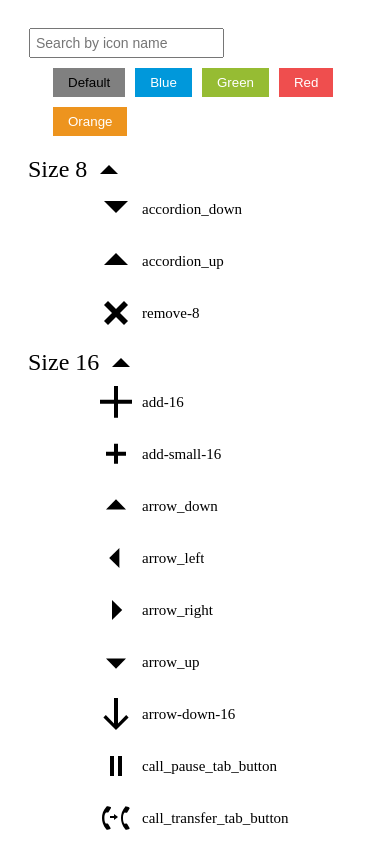
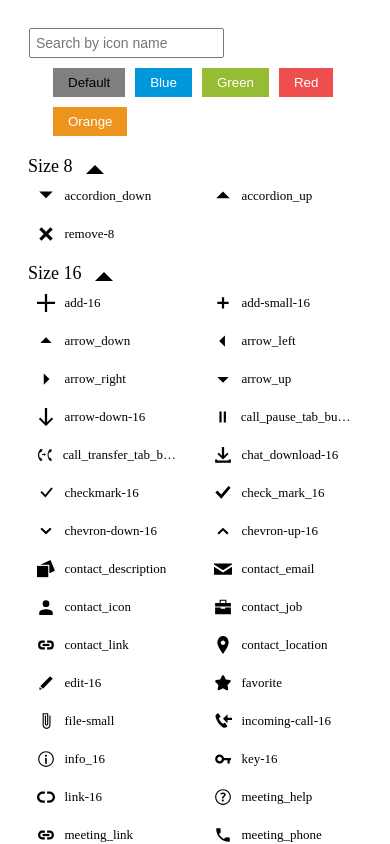
Before and after one commit to VitalyBaboshin/VitalyBaboshin-test_task_-Intermd-, an Angular app: page / in a window 390 px wide. Shown: the top 844 px of the page. Built offline with nearby package versions, Linux system fonts and the light colour scheme.

Commit message:
Рефакторинг

```diff
--- a/src/app/listIcons/components/group-icons/group-icons.component.scss
+++ b/src/app/listIcons/components/group-icons/group-icons.component.scss
@@ -35,8 +35,8 @@
 }
 
 :host ::ng-deep svg {
-  width: 32px;
-  height: 32px;
+  width: 24px;
+  height: 24px;
 }
 
 :host ::ng-deep .svg-name{
@@ -49,9 +49,50 @@
   overflow: hidden;
   text-overflow: ellipsis;
 }
+@media (max-width: 768px) {
+  .title {
+    font-size: 18px;
+  }
+}
+
 
 @media (max-width: 600px) {
   :host ::ng-deep .svg-container {
     place-self: center;
   }
 }
+@media (max-width: 500px) {
+  :host ::ng-deep svg {
+    width: 18px;
+    height: 18px;
+  }
+  :host ::ng-deep .svg-name{
+    font-size: 13px;
+  }
+  :host ::ng-deep .svg-container {
+    width: 170px;
+  }
+  .svg-group-container {
+    grid-template-columns: repeat( auto-fill, minmax(170px, auto));
+  }
+}
+
+@media (max-width: 450px) {
+
+  :host ::ng-deep .svg-container {
+    width: 140px;
+  }
+  .svg-group-container {
+    grid-template-columns: repeat( auto-fill, minmax(140px, auto));
+  }
+}
+
+@media (max-width: 360px) {
+
+  :host ::ng-deep .svg-container {
+    width: 120px;
+  }
+  .svg-group-container {
+    grid-template-columns: repeat( auto-fill, minmax(120px, auto));
+  }
+}
--- a/src/app/listIcons/components/group-icons/group-icons.component.ts
+++ b/src/app/listIcons/components/group-icons/group-icons.component.ts
@@ -1,9 +1,5 @@
-import {
-  AfterContentInit, AfterViewInit, ChangeDetectorRef,
-  Component,
-} from '@angular/core';
+import {AfterContentInit, Component,} from '@angular/core';
 import {DomSanitizer} from "@angular/platform-browser";
-import {filter} from "rxjs/operators";
 
 @Component({
   selector: 'tst-inter-group-icons',
@@ -14,14 +10,12 @@ import {filter} from "rxjs/operators";
 export class GroupIconsComponent implements AfterContentInit {
   public title: string = null;
   public objInner: {}
+  public result = {}
   public html
   public visible = true
-  public result = {}
   public fill: string = '#000000'
-  // private mass = [ {}]
 
   constructor(private domSanitizer: DomSanitizer) {
-    // this.result = this.objInner
   }
 
   ngAfterContentInit(): void {
@@ -29,11 +23,38 @@ export class GroupIconsComponent implements AfterContentInit {
       this.result = this.objInner
   }
 
+  createElement(obj: {}) {
+    //Создаем общий div, innerHtml которого, в конце передадим в DOM
+    const divAllElement = document.createElement('div')
+
+    for (let key in obj) {
+      //Создаем контейнер куда передадим элемент svg и элемент p (имя svg)
+      //key - name, value - svg содержимое,
+      const divElement = document.createElement('div')
+      divElement.classList.add('svg-container')
+      //Добавили внутрь svg
+      divElement.innerHTML = obj[key]
+      divElement.firstElementChild.setAttribute('fill', this.fill)
+
+      const pElement = document.createElement('p')
+      pElement.classList.add('svg-name')
+      pElement.innerText = key
+
+      divElement.appendChild(pElement)
+      divAllElement.appendChild(divElement)
+    }
+
+    //пропуск через санитайзер(удаляет лишний мусор и т.д.)
+    this.html = this.domSanitizer.bypassSecurityTrustHtml(divAllElement.innerHTML)
+  }
+
+  //Установка заливки svg
   setFill(colorFill: string) {
     this.fill = colorFill
     this.createElement(this.result)
   }
 
+  //Фильтруем лишнее
   seacrh(str: string) {
     this.result = {}
 
@@ -42,35 +63,6 @@ export class GroupIconsComponent implements AfterContentInit {
         this.result[key] = this.objInner[key]
       }
     }
-
     this.createElement(this.result)
   }
-
-  createElement(obj: {}) {
-    console.log('this.objInner', obj)
-
-    const divAllElement = document.createElement('div')
-    for (let key in obj) {
-      const divElement = document.createElement('div')
-      divElement.classList.add('svg-container')
-
-      divElement.innerHTML = obj[key]
-      // console.log(divElement.innerHTML)
-      divElement.firstElementChild.setAttribute('fill', this.fill)
-      //
-      const pElement = document.createElement('p')
-      pElement.classList.add('svg-name')
-      pElement.innerText = key
-      //
-      // // console.log(key)
-      // // console.log(this.objInner[key])
-      //
-      divElement.appendChild(pElement)
-      divAllElement.appendChild(divElement)
-    }
-    console.log(divAllElement)
-
-    this.html = this.domSanitizer.bypassSecurityTrustHtml(divAllElement.innerHTML)
-  }
-
 }
--- a/src/app/listIcons/components/list-icons/list-icons.component.html
+++ b/src/app/listIcons/components/list-icons/list-icons.component.html
@@ -8,7 +8,6 @@
     />
 
     <div class="btn-container">
-
       <button class="btn default" (click)="setFillSvg('#000000')">Default</button>
       <button class="btn blue" (click)="setFillSvg('#0098DB')">Blue</button>
       <button class="btn green" (click)="setFillSvg('#96BC33')">Green</button>
@@ -18,11 +17,10 @@
   </div>
 
 
-
   <div [hidden]="isEmpty">
     <ng-template #containerForGroup></ng-template>
   </div>
 
-  <p [hidden]="!isEmpty">Не найдено</p>
+  <p [hidden]="!isEmpty">Not found</p>
 
 </div>
--- a/src/app/listIcons/components/list-icons/list-icons.component.ts
+++ b/src/app/listIcons/components/list-icons/list-icons.component.ts
@@ -1,9 +1,7 @@
 import {
-  AfterContentInit,
   AfterViewInit, ChangeDetectorRef,
   Component,
   ComponentFactoryResolver, ComponentRef,
-  ElementRef, EventEmitter,
   OnInit,
   ViewChild,
   ViewContainerRef
@@ -12,8 +10,7 @@ import {DomSanitizer} from "@angular/platform-browser";
 import {BASIC_ICONS} from "../../../shared/basic_icons";
 import {SafeHtmlImpl} from "../../service/type/type";
 import {GroupIconsComponent} from "../group-icons/group-icons.component";
-import {log} from "util";
-import {Subject} from "rxjs";
+
 
 
 @Component({
@@ -21,18 +18,18 @@ import {Subject} from "rxjs";
   templateUrl: './list-icons.component.html',
   styleUrls: ['./list-icons.component.scss']
 })
-export class ListIconsComponent implements OnInit, AfterViewInit, AfterContentInit{
+export class ListIconsComponent implements OnInit, AfterViewInit{
   @ViewChild("containerForGroup", { read: ViewContainerRef }) VCRforGroup: ViewContainerRef;
-  @ViewChild('dataContainer') dataContainer: ElementRef;
 
   componentsReferences = Array<ComponentRef<GroupIconsComponent>>()
 
-  searchStr: string
   globObjSvg = [];
+
+  // при формировании общего объекта svg, одновременно создаем массив
+  // только с имена svg(для последующей легкой фильтрации)
   nameForSearch = [];
+  // Пустой результат фильтрации или нет
   isEmpty = false
-
-
 
   constructor(private domSanitizer: DomSanitizer,
               private CFR: ComponentFactoryResolver,
@@ -41,8 +38,16 @@ export class ListIconsComponent implements OnInit, AfterViewInit, AfterContentIn
 
 
   ngOnInit() {
+    this.createObjectSvgForDynamic()
+  }
 
+  ngAfterViewInit() {
+    this.renderWidgetGroupSvg()
+  }
+
+  createObjectSvgForDynamic():void {
     let divTemp = document.createElement('div')
+
     for (let key in BASIC_ICONS) {
       let createSvg
       this.nameForSearch.push(key)
@@ -72,10 +77,10 @@ export class ListIconsComponent implements OnInit, AfterViewInit, AfterContentIn
         viewBox : this.getViewBox(viewBox, width)
       })
 
+      // Временная переменная ширины Svg с помощью который и разобьем на группы
       const paramWidth = createSvg.getAttribute('viewBox').split(' ')[2]
-      // console.log(this.createSvg)
 
-
+      //Формируем глобальны массив с объектами для последуещего создания динамических компонентов
       let tempObj = {}
       let tempObj2 = {}
       tempObj2[key]= createSvg.outerHTML
@@ -92,55 +97,33 @@ export class ListIconsComponent implements OnInit, AfterViewInit, AfterContentIn
         }
         if (!find) this.globObjSvg.push(tempObj)
       }
-      // this.globObjSvg[key] = [paramWidth, this.createSvg.outerHTML]
     }
-    console.log(this.nameForSearch)
-    console.log(this.globObjSvg)
-
-
   }
 
-  ngAfterViewInit() {
-    this.renderWidgetInsideWidgetContainer()
-    // console.log('outet HTML', this.createSvg.outerHTML)
-    // this.cd.detectChanges();
+  // Создаем динамические компоненты и передаем в них параметры
+  private renderWidgetGroupSvg() {
 
-
-  }
-
-  ngAfterContentInit() {
-
-    // this.html = this.domSanitizer.bypassSecurityTrustHtml(this.createSvg.outerHTML)
-    // console.log(divTemp2.innerHTML)
-  }
-
-  renderWidgetInsideWidgetContainer() {
     for (let objSize of this.globObjSvg) {
       const sizeSvg = Object.keys(objSize).toString()
-      // const sizeSvg = Object.keys(objSize).toString()
-      console.log(sizeSvg)
       const objInner = objSize[Object.keys(objSize).toString()]
-      // console.log(objSize[Object.keys(objSize).toString()])
-      // console.log(Object.keys(objSize).toString())
-      // console.log(objSize[Object.keys(objSize).toString()])
+
       let componentFactory = this.CFR.resolveComponentFactory(GroupIconsComponent);
       let childComponentRef = this.VCRforGroup.createComponent(componentFactory);
       let childComponent = childComponentRef.instance;
       this.componentsReferences.push(childComponentRef);
 
-
       childComponent.objInner = objInner
       childComponent.title = sizeSvg
+    }
 
-
-
-      // childComponent.title = key
-    }
+    // Принудительно запускает механизм отслеживания изменений;
+    // без нее ошибочки вылетают, хоть без нее и работает
     this.changeDetector.detectChanges();
   }
 
+  // если нету аттрибута viewBox, то возвращаем viewBox сделанный на основе width
+  // иначе возвращаем viewBox
   private getViewBox(viewBox, width): string {
-
     if (viewBox !== null) {
       return viewBox
     } else {
@@ -148,23 +131,19 @@ export class ListIconsComponent implements OnInit, AfterViewInit, AfterContentIn
         return `0 0 ${width} ${width}`
       } else {
         return '0 0 0 0'
-
       }
     }
   }
 
+  // Установка аттрибутов элементу разом
   private setAttributes(el, attrs) {
     for(let key in attrs) {
       el.setAttribute(key, attrs[key]);
     }
   }
 
-
+  // Фильтр
   onSearchCustomer($event: any) {
-    // console.log($event.target.value)
-    // if (this.VCRforGroup.length < 1) return;
-    // console.log(this.VCRforGroup)
-    // this.isEmpty
     const tempNameForSearch = this.nameForSearch.filter(x => x.includes($event.target.value))
     if (tempNameForSearch.length) {
       this.isEmpty = false
@@ -172,22 +151,18 @@ export class ListIconsComponent implements OnInit, AfterViewInit, AfterContentIn
       this.isEmpty = true
     }
 
+    // В каждом, ранее динамически созданом, компоненте запускам функцию фильтраци
+    // передаем в функции строку
     this.componentsReferences.map(x => {
       x.instance.seacrh($event.target.value)
     })
-    // for(let childComponent of this.componentsReferences) {
-    //   let childComponent = this.componentsReferences.instance
-    // }
-    console.log('this.isempty', this.isEmpty)
-    console.log('tempNameForSearch', tempNameForSearch)
-    console.log('this.nameForSearch', this.nameForSearch)
 
   }
 
-
+  // В каждом, ранее динамически созданом, компоненте запускам функцию setFill
+  // для изменения fill в svg
   setFillSvg(colorFill: string) {
     this.componentsReferences.map(x => {
-      // x.instance.fill = colorFill
       x.instance.setFill(colorFill)
     })
   }
```
Lines whose indentation alone changed are shown as unchanged.
